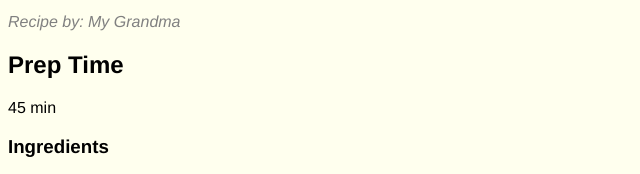
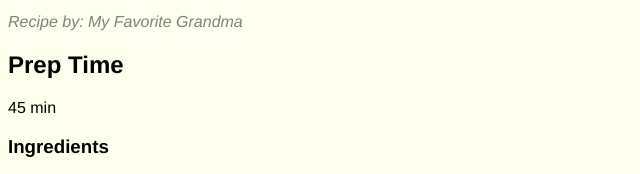
Before and after one commit to vickiblodnik/cookie_recipe, a plain HTML site: page index.html in a window 1280 px wide. Shown: the part 250-424 px from the top of the page, 0-640 px from the left. Drawn offline with Linux system fonts and the light colour scheme.

Commit message:
Added Favorite

```diff
--- a/index.html
+++ b/index.html
@@ -8,7 +8,7 @@
 	<link color="900">
 	<h1>The Very Best Chocolate Chip Cookies</h1>
 	<img src="cookies.jpg"/HEIGHT="175" WIDTH="350" border="3">
-	<p><font color=gray><i>Recipe by: My Grandma</i></font><p>
+	<p><font color=gray><i>Recipe by: My Favorite Grandma</i></font><p>
 	<h2>Prep Time</h2>
 	<p>45 min</p>
 	<h3>Ingredients</h3>
```
